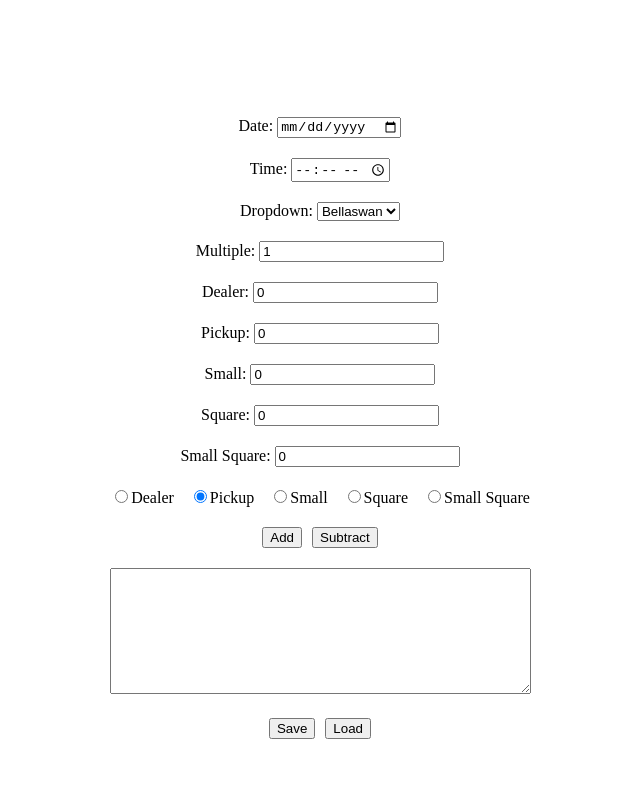
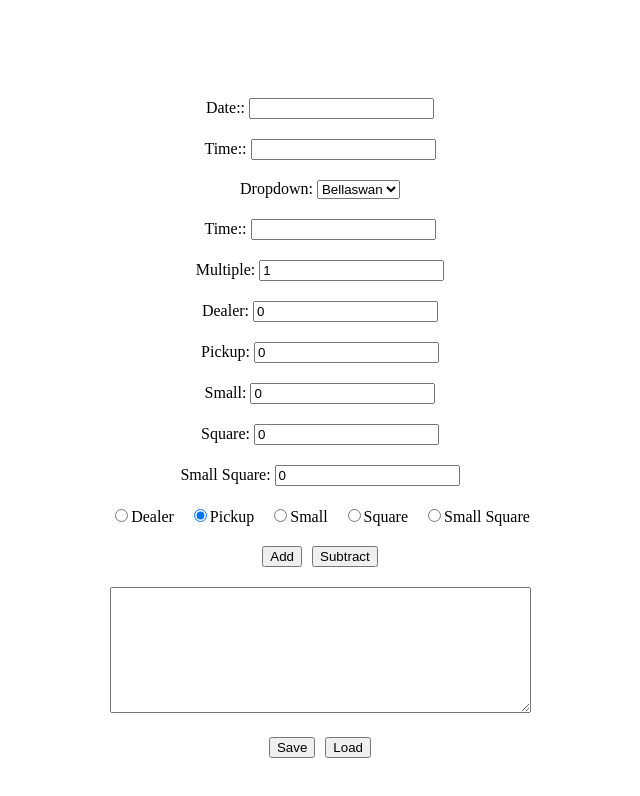
Before and after one commit to AdamsAppios/bakerybusyrep, a React (Create React App) app: page /refcccount in a window 1280 px wide. Shown: the top 796 px of the page, without its empty margins (320-960 px from the left). Built offline with nearby package versions, Linux system fonts and the light colour scheme.

Commit message:
Multiple split Files

```diff
--- a/src/Components/Hompepage.js
+++ b/src/Components/Hompepage.js
@@ -5,6 +5,7 @@ import Sendreport from "./Moonlitreports/Sendreport";
 import Moneymain from "./MoneyCounter/Moneymain";
 import GlorybeeMain from './Glorybee/GlorybeeMain';
 import RefillingCCTVMainWithReducer from './RefillingCCTV/RefillingCCTVMainWithReducer';
+import RefillingCcountMain from './RefillingCCTV/RefillingCcountMain'
 function Homepage() {
   return (
     <Router>
@@ -13,7 +14,7 @@ function Homepage() {
         <Route path="/sendreport" element={<Sendreport />} />
         <Route path="/moneycount" element={<Moneymain />} />
         <Route path="/glorybee" element={<GlorybeeMain />} />
-        <Route path="/refcccount" element={<RefillingCCTVMainWithReducer />} />
+        <Route path="/refcccount" element={<RefillingCcountMain />} />
       </Routes>
     </Router>
   );
--- a/src/Components/RefillingCCTV/RefillingCcountmain.js
+++ b/src/Components/RefillingCCTV/RefillingCcountmain.js
@@ -1,13 +1,22 @@
 import {initialState } from './State and Reducer/state';
+import {actionTypes} from './State and Reducer/actionTypes';
 import {reducer} from './State and Reducer/reducer';
 import InputGroup from './Components/InputGroup';
 import RadioButtonGroup from './Components/RadioButtonGroup';
 import ButtonGroup from './Components/ButtonGroup';
-import { toggleBackgroundColor, speakMessage } from './Utilities/utils';
-import { useReducer } from 'react';
+import DropdownSelectorGroup from './Components/DropdownSelectorGroup';
+import { toggleBackgroundColor } from './Utilities/utils';
+import { useReducer, useEffect } from 'react';
 
-const RefillingCCTVMainWithReducer = () => {
+const RefillingCcountMain = () => {
     const [state, dispatch] = useReducer(reducer, initialState);
+    const radioOptions = [
+        { value: 'dealer', label: 'Dealer' },
+        { value: 'pickup', label: 'Pickup' },
+        { value: 'small', label: 'Small' },
+        { value: 'square', label: 'Square' },
+        { value: 'smallSquare', label: 'Small Square' },
+    ];
     useEffect(() => {
         const handleKeyDown = (event) => {
             if (event.key === 'Enter' && event.target.tagName !== 'INPUT') {
@@ -35,7 +44,7 @@ const RefillingCCTVMainWithReducer = () => {
     };
 
     const handleAdd = () => {
-        toggleBackgroundColor('blue');
+        toggleBackgroundColor('blue', dispatch, state);
         dispatch({
             type: actionTypes.ADJUST_COUNT,
             option: state.selectedOption,
@@ -46,7 +55,7 @@ const RefillingCCTVMainWithReducer = () => {
     };
 
     const handleSub = () => {
-        toggleBackgroundColor('red');
+        toggleBackgroundColor('red', dispatch, state);
         dispatch({
             type: actionTypes.ADJUST_COUNT,
             option: state.selectedOption,
@@ -77,6 +86,17 @@ const RefillingCCTVMainWithReducer = () => {
         });
     };
 
+    const bodyStyle = {
+        backgroundColor: state.isBlue ? 'blue' : (state.isRed ? 'red' : state.originalBackgroundColor),
+        minHeight: '100vh',
+        display: 'flex',
+        flexDirection: 'column',
+        alignItems: 'center',
+        justifyContent: 'center',
+        padding: '20px',
+    };
+
+
     return (
         <div style={bodyStyle}>
             <InputGroup label="Date:" value={state.date} onChange={(e) => setInputValue('date', e.target.value)} />
@@ -84,129 +104,53 @@ const RefillingCCTVMainWithReducer = () => {
             <DropdownSelectorGroup
                 label="Dropdown"
                 value={state.selectedDropdownValue}
-                onChange={(newValue) => setInputValue('selectedDropdownValue', newValue)}
+                onChange={(e) => setInputValue('selectedDropdownValue', e.target.value)}
             />
-
-            <div style={inputGroupStyle}>
-                <label>Date: </label>
-                <input type="date" value={state.date} onChange={(e) => setInputValue('date', e.target.value)} />
-            </div>
-            <div style={inputGroupStyle}>
-                <label>Time: </label>
-                <input type="time" value={state.time} onChange={(e) => setInputValue('time', e.target.value)} />
-            </div>
-            <div style={inputGroupStyle}>
-                <label>Dropdown: </label>
-                <select
-                    value={state.selectedDropdownValue}
-                    onChange={(e) => setInputValue('selectedDropdownValue', e.target.value)}
-                >
-                    <option value="Bellaswan">Bellaswan</option>
-                    <option value="ARSO">ARSO</option>
-                    <option value="Kalimpio">Kalimpio</option>
-                    <option value="Goldswan">Goldswan</option>
-                </select>
-            </div>
-            <div style={inputGroupStyle}>
-                <label>Multiple: </label>
-                <input
-                    type="text"
+            <InputGroup label="Time:" value={state.time} onChange={(e) => setInputValue('time', e.target.value)} />
+            <InputGroup
+                label="Multiple"
                 value={state.multipleCount}
                 onChange={(e) => setInputValue('multipleCount', Number(e.target.value))}
             />
-            </div>
-            <div style={inputGroupStyle}>
-                <label>Dealer: </label>
-                <input
-                    type="text"
+
+            <InputGroup
+                label="Dealer"
                 value={state.dealerCount}
                 onChange={(e) => setInputValue('dealerCount', Number(e.target.value))}
             />
-            </div>
-            <div style={inputGroupStyle}>
-                <label>Pickup: </label>
-                <input
-                    type="text"
+
+            <InputGroup
+                label="Pickup"
                 value={state.pickupCount}
                 onChange={(e) => setInputValue('pickupCount', Number(e.target.value))}
             />
-            </div>
-            <div style={inputGroupStyle}>
-                <label>Small: </label>
-                <input
-                    type="text"
+
+            <InputGroup
+                label="Small"
                 value={state.smallCount}
                 onChange={(e) => setInputValue('smallCount', Number(e.target.value))}
             />
-            </div>
-            <div style={inputGroupStyle}>
-                <label>Square: </label>
-                <input
-                    type="text"
+
+            <InputGroup
+                label="Square"
                 value={state.squareCount}
                 onChange={(e) => setInputValue('squareCount', Number(e.target.value))}
             />
-            </div>
-            <div style={inputGroupStyle}>
-                <label>Small Square: </label>
-                <input
-                    type="text"
+
+            <InputGroup
+                label="Small Square"
                 value={state.smallSquareCount}
                 onChange={(e) => setInputValue('smallSquareCount', Number(e.target.value))}
             />
-            </div>
-            <div style={radioButtonContainerStyle}>
-                <div>
-                    <input
-                        type="radio"
-                        value="dealer"
-                        checked={state.selectedOption === 'dealer'}
+
+            <RadioButtonGroup
+                options={radioOptions}
+                selectedValue={state.selectedOption}
                 onChange={handleChange}
             />
-                    <label>Dealer</label>
-                </div>
-                <div>
-                    <input
-                        type="radio"
-                        value="pickup"
-                        checked={state.selectedOption === 'pickup'}
-                        onChange={handleChange}
-                    />
-                    <label>Pickup</label>
-                </div>
-                <div>
-                    <input
-                        type="radio"
-                        value="small"
-                        checked={state.selectedOption === 'small'}
-                        onChange={handleChange}
-                    />
-                    <label>Small</label>
-                </div>
-                <div>
-                    <input
-                        type="radio"
-                        value="square"
-                        checked={state.selectedOption === 'square'}
-                        onChange={handleChange}
-                    />
-                    <label>Square</label>
-                </div>
-                <div>
-                    <input
-                        type="radio"
-                        value="smallSquare"
-                        checked={state.selectedOption === 'smallSquare'}
-                        onChange={handleChange}
-                    />
-                    <label>Small Square</label>
-                </div>
-            </div>
-            <div style={buttonGroupStyle}>
-                <button onClick={handleAdd}>Add</button>
-                <button onClick={handleSub}>Subtract</button>
-            </div>
-            <div style={inputGroupStyle}>
+            <ButtonGroup buttons={ [{ label: 'Add', onClick: handleAdd },
+                                    { label: 'Subtract', onClick: handleSub },]} />
+            <div style={{margin: '10px 0',}}>
                 <textarea
                     value={state.textAreaValue}
                     onChange={(e) => setInputValue('textAreaValue', e.target.value)}
@@ -214,13 +158,11 @@ const RefillingCCTVMainWithReducer = () => {
                     cols="50"
                 ></textarea>
             </div>
-            <div style={buttonGroupStyle}>
-                <button onClick={handleSave}>Save</button>
-                <button onClick={handleLoad}>Load</button>
-            </div>
+            <ButtonGroup buttons={ [{ label: 'Save', onClick: handleSave },
+                                    { label: 'Load', onClick: handleLoad },]} />
         </div>
     );
 
 };
 
-export default RefillingCCTVMainWithReducer;
+export default RefillingCcountMain;
--- a/src/Components/RefillingCCTV/State and Reducer/actionTypes.js
+++ b/src/Components/RefillingCCTV/State and Reducer/actionTypes.js
@@ -1,4 +1,4 @@
-const actionTypes = {
+export const actionTypes = {
     SET_VALUE: 'SET_VALUE',
     INCREMENT_VALUE: 'INCREMENT_VALUE',
     DECREMENT_VALUE: 'DECREMENT_VALUE',
--- a/src/Components/RefillingCCTV/State and Reducer/reducer.js
+++ b/src/Components/RefillingCCTV/State and Reducer/reducer.js
@@ -1,6 +1,6 @@
 import {actionTypes} from './actionTypes';
 
-const reducer = (state, action) => {
+export const reducer = (state, action) => {
     switch (action.type) {
         case actionTypes.ADJUST_COUNT:
             switch (action.option) {
@@ -71,5 +71,3 @@ const reducer = (state, action) => {
             return state;
     }
 };
-
-export default reducer;
--- a/src/Components/RefillingCCTV/State and Reducer/state.js
+++ b/src/Components/RefillingCCTV/State and Reducer/state.js
@@ -1,4 +1,4 @@
-const initialState = {
+export const initialState = {
     isBlue: false,
     isRed: false,
     originalBackgroundColor: '',
--- a/src/Components/RefillingCCTV/Utilities/utils.js
+++ b/src/Components/RefillingCCTV/Utilities/utils.js
@@ -1,6 +1,6 @@
-import { actionTypes } from './actionTypes';
+import { actionTypes } from '../State and Reducer/actionTypes';
 
-const toggleBackgroundColor = (color) => {
+export const toggleBackgroundColor = (color, dispatch, state) => {
     // If the original background color is not set, get it and update the state
     if (!state.originalBackgroundColor) {
         const body = document.body;
--- a/src/Components/RefillingCCTV/components/DropdownSelectorGroup.js
+++ b/src/Components/RefillingCCTV/components/DropdownSelectorGroup.js
@@ -17,7 +17,7 @@ const DropdownSelectorGroup = ({
     return (
         <div style={inputGroupStyle}>
             <label>{label}: </label>
-            <select value={value} onChange={(e) => onChange(e.target.value)} >
+            <select value={value} onChange={onChange} >
                 {options.map(option => (
                     <option key={option.value} value={option.value}>
                         {option.label}
```
Lines whose indentation alone changed are shown as unchanged.
